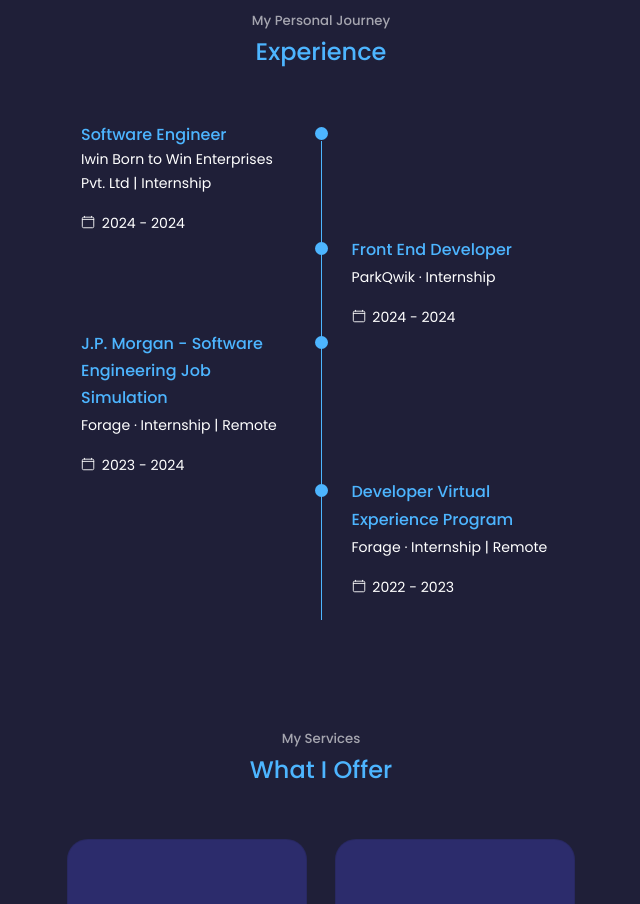
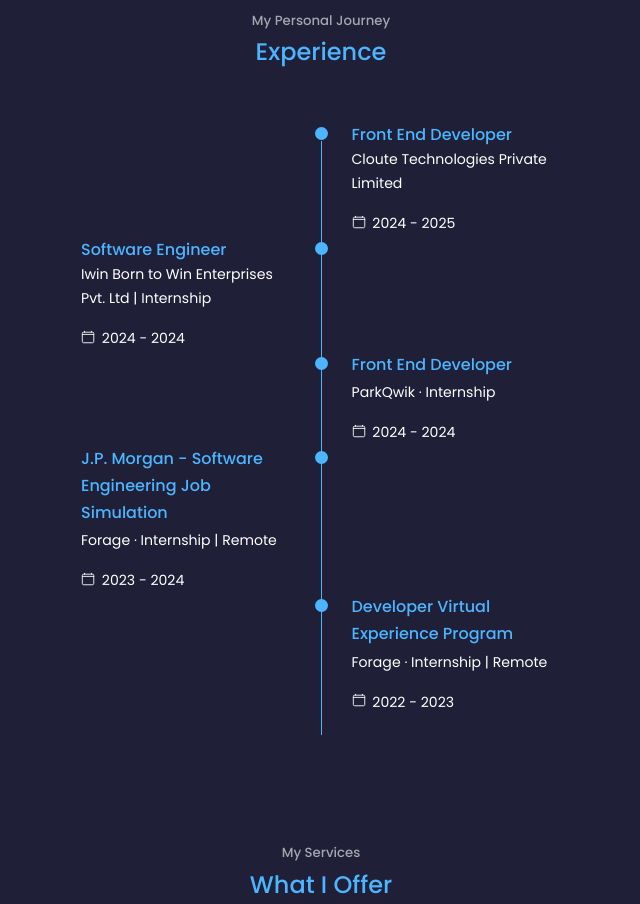
Before and after one commit to devpavth/Portfolio, a React (Create React App) app: page / in a window 1280 px wide. Shown: the part 2280-3184 px from the top of the page, without its empty margins (319-959 px from the left). Built offline with nearby package versions, Linux system fonts and the light colour scheme.

Commit message:
updated my experience

```diff
--- a/src/components/experience/Experience.jsx
+++ b/src/components/experience/Experience.jsx
@@ -16,6 +16,27 @@
         </div> */}
         <div className='qualification__sections'>
           <div className='qualification__content'>
+
+          <div className='qualification__data'>
+              <div></div>
+              <div>
+                <span className='qualification__rounder'></span>
+                <span className='qualification__line'></span>
+              </div>
+              <div>
+                <h3 className='qualification__title'>
+                  Front End Developer
+                </h3>
+                <span className='qualification__subtitle'>
+                  Cloute Technologies Private Limited
+                </span>
+                <div className='qualification__calendar'>
+                  <IoCalendarClearOutline className='qualification__calendar-icon'/> 2024 - 2025
+                </div>
+              </div>
+
+            </div>
+
             <div className='qualification__data'>
               <div>
                 <h3 className='qualification__title'>
```
